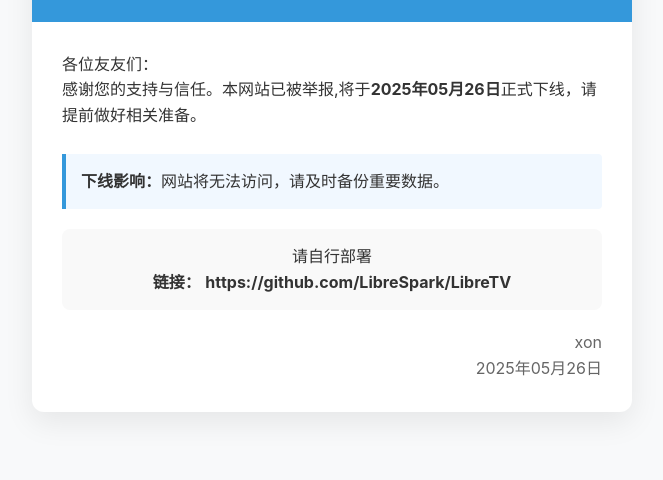
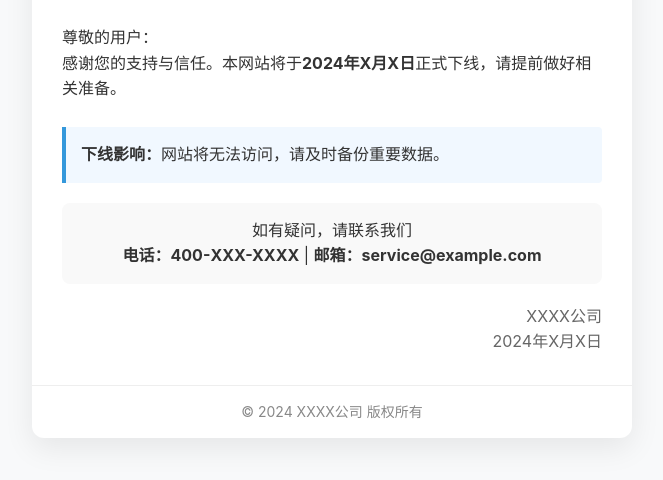
Before and after one commit to Xylonit/site-down, a plain HTML site: page index.html in a window 1280 px wide. Shown: the part 246-726 px from the top of the page, without its empty margins (308-971 px from the left). Drawn offline with Linux system fonts and the light colour scheme.

Commit message:
Update index.html

```diff
--- a/index.html
+++ b/index.html
@@ -83,8 +83,8 @@
 
         <div class="content">
             <div class="message">
-                <p>各位友友们：</p>
-                <p>感谢您的支持与信任。本网站已被举报,将于<strong>2025年05月26日</strong>正式下线，请提前做好相关准备。</p>
+                <p>尊敬的用户：</p>
+                <p>感谢您的支持与信任。本网站将于<strong>2024年X月X日</strong>正式下线，请提前做好相关准备。</p>
             </div>
 
             <div class="info">
@@ -92,19 +92,19 @@
             </div>
 
             <div class="contact">
-                <p>请自行部署</p>
-                <p><strong>链接：</strong> <strong>https://github.com/LibreSpark/LibreTV</strong></p>
+                <p>如有疑问，请联系我们</p>
+                <p><strong>电话：400-XXX-XXXX</strong> | <strong>邮箱：service@example.com</strong></p>
             </div>
 
             <div class="date">
-                <p>xon</p>
-                <p>2025年05月26日</p>
+                <p>XXXX公司</p>
+                <p>2024年X月X日</p>
             </div>
         </div>
 
-        <!-- <div class="footer">
-            <p>© 2025 xon</p>
-        </div> -->
+        <div class="footer">
+            <p>© 2024 XXXX公司 版权所有</p>
+        </div>
     </div>
 </body>
 </html>
```
